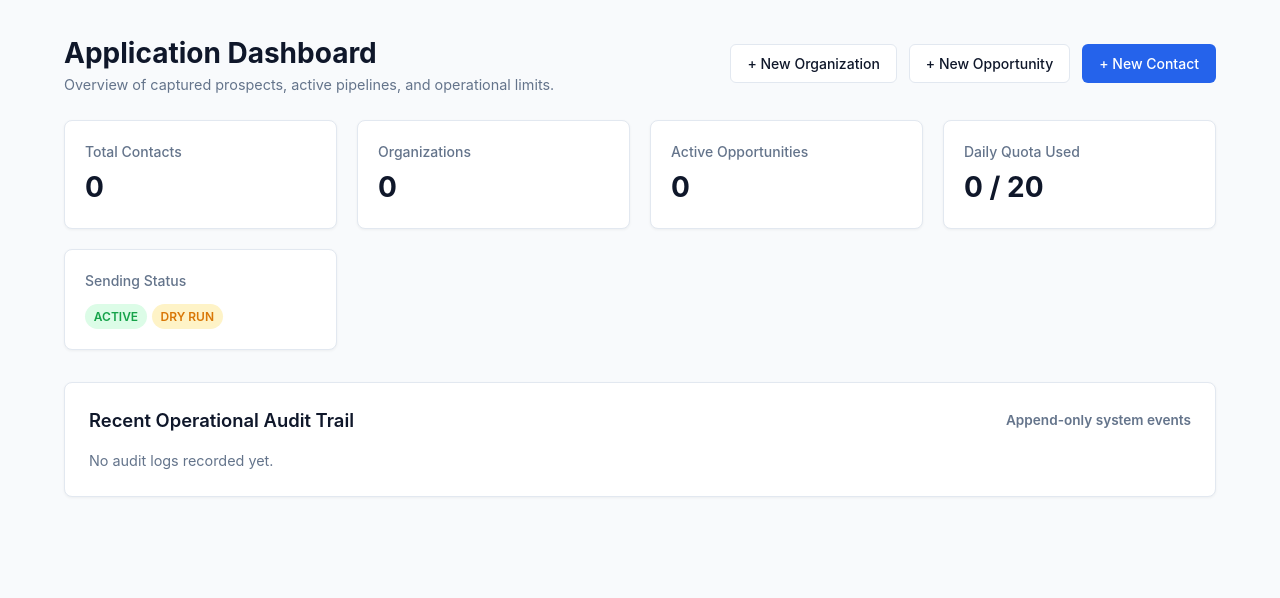
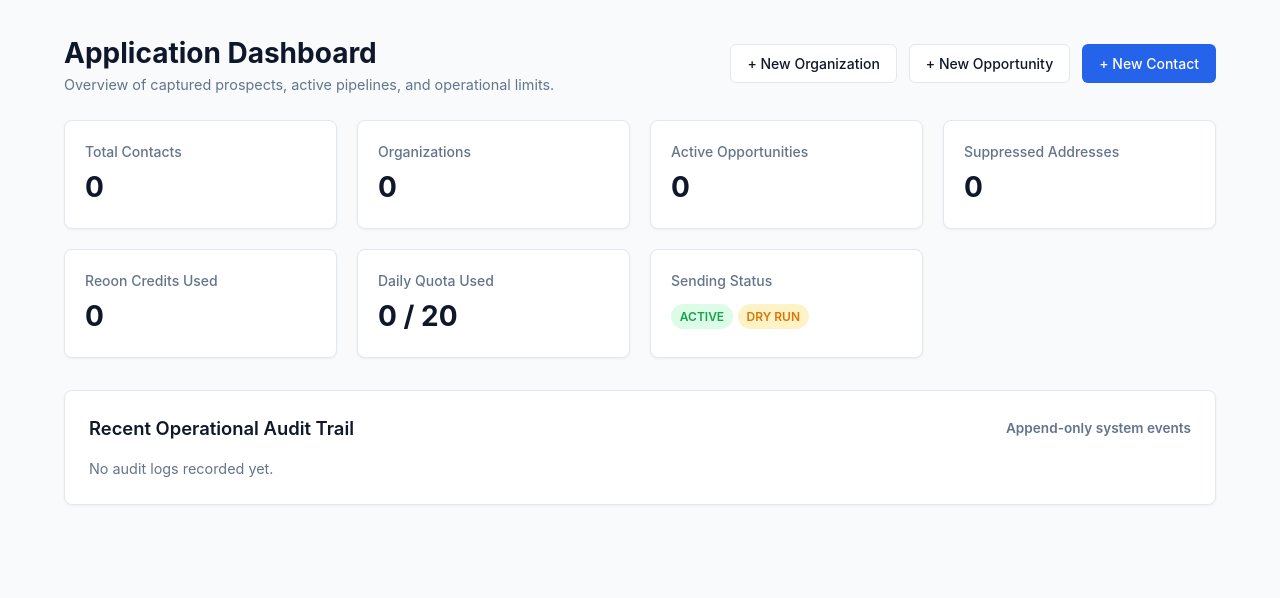
Before and after one commit to Devzane/Tandora, a FastAPI app: page / in a window 1280 px wide. Shown: the part 55-653 px from the top of the page. Run offline with FastAPI, Linux system fonts and the light colour scheme; data that the repository does not hold is empty.

Commit message:
feat(ui): add Reoon verification credit statistics widget to dashboard

```diff
--- a/backend/app/templates/dashboard.html
+++ b/backend/app/templates/dashboard.html
@@ -34,6 +34,14 @@
   <div class="stat-card">
     <div class="label">Active Opportunities</div>
     <div class="value">{{ total_opportunities }}</div>
+  </div>
+  <div class="stat-card">
+    <div class="label">Suppressed Addresses</div>
+    <div class="value">{{ suppressed_by_verification }}</div>
+  </div>
+  <div class="stat-card">
+    <div class="label">Reoon Credits Used</div>
+    <div class="value">{{ total_credits_used }}</div>
   </div>
   <div class="stat-card">
     <div class="label">Daily Quota Used</div>
```
